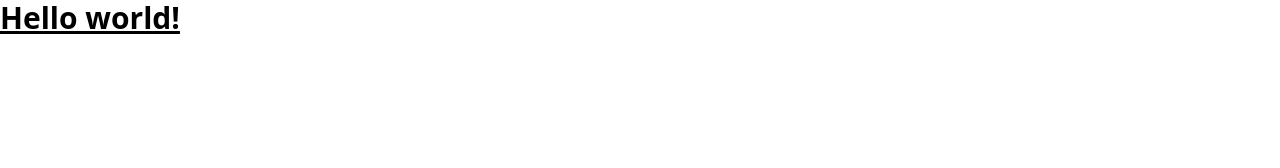
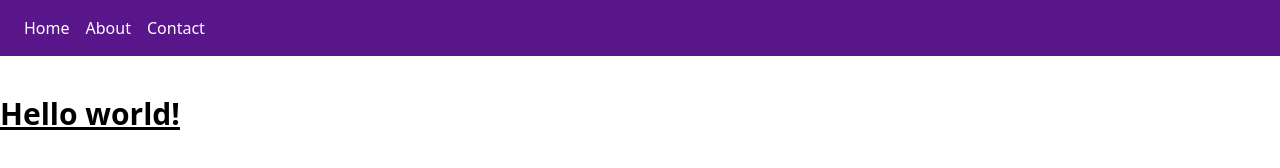
Before and after one commit to KokabNaveed/tailwindCSS, a plain HTML site: page index.html in a window 1280 px wide. Drawn offline with nearby package versions, Linux system fonts and the light colour scheme.

Commit message:
Add Navbar

```diff
--- a/index.html
+++ b/index.html
@@ -9,7 +9,14 @@
 </head>
 
 <body>
-    <h1 class="text-3xl font-bold underline">
+    <nav class="px-4 py-4 bg-purple-900 text-white">
+        <ul class="flex">
+            <li class="mx-2 cursor-pointer">Home</li>
+            <li class="mx-2 cursor-pointer">About</li>
+            <li class="mx-2 cursor-pointer">Contact</li>
+        </ul>
+    </nav>
+    <h1 class="text-3xl font-bold underline my-10">
         Hello world!
     </h1>
 </body>
```
